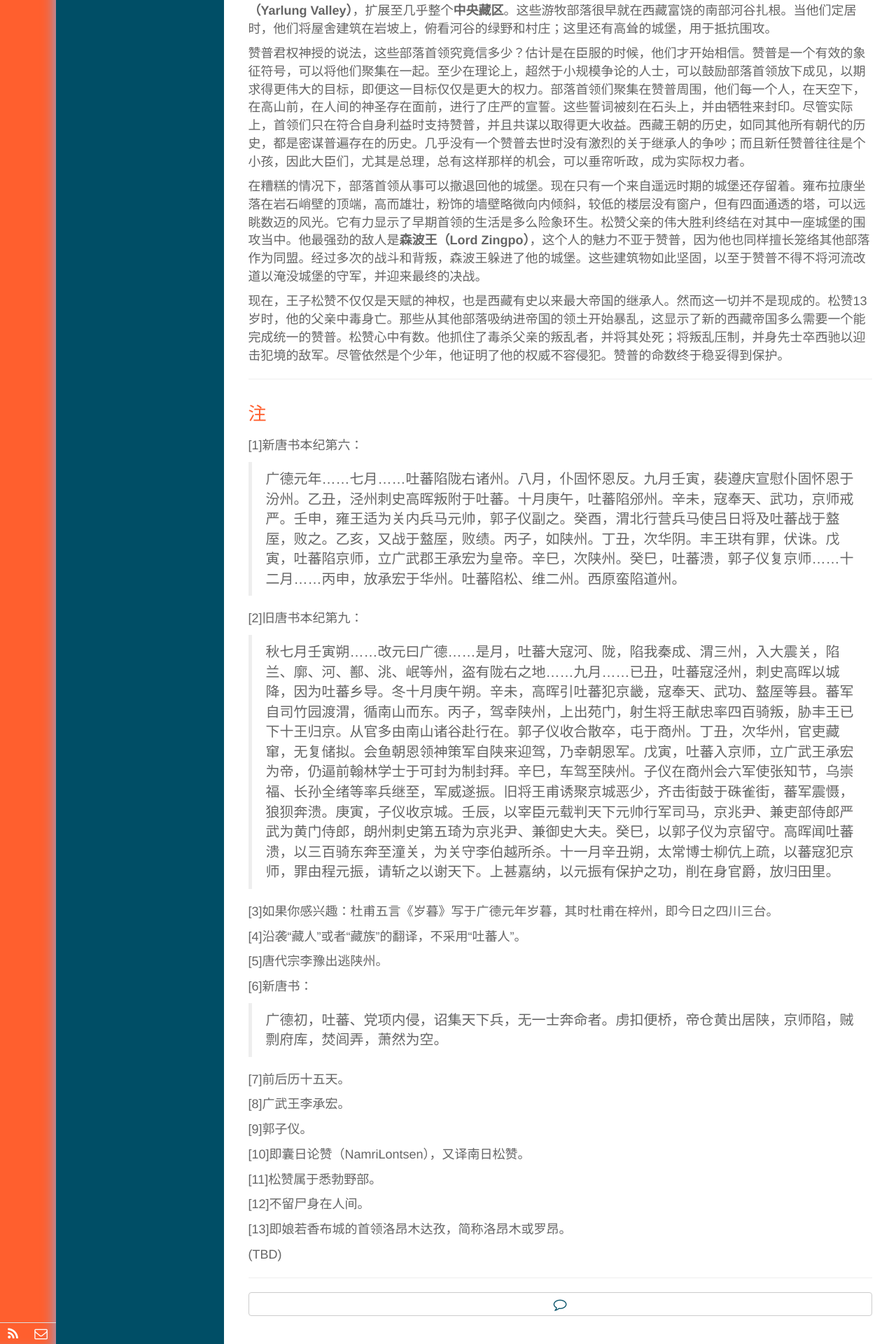
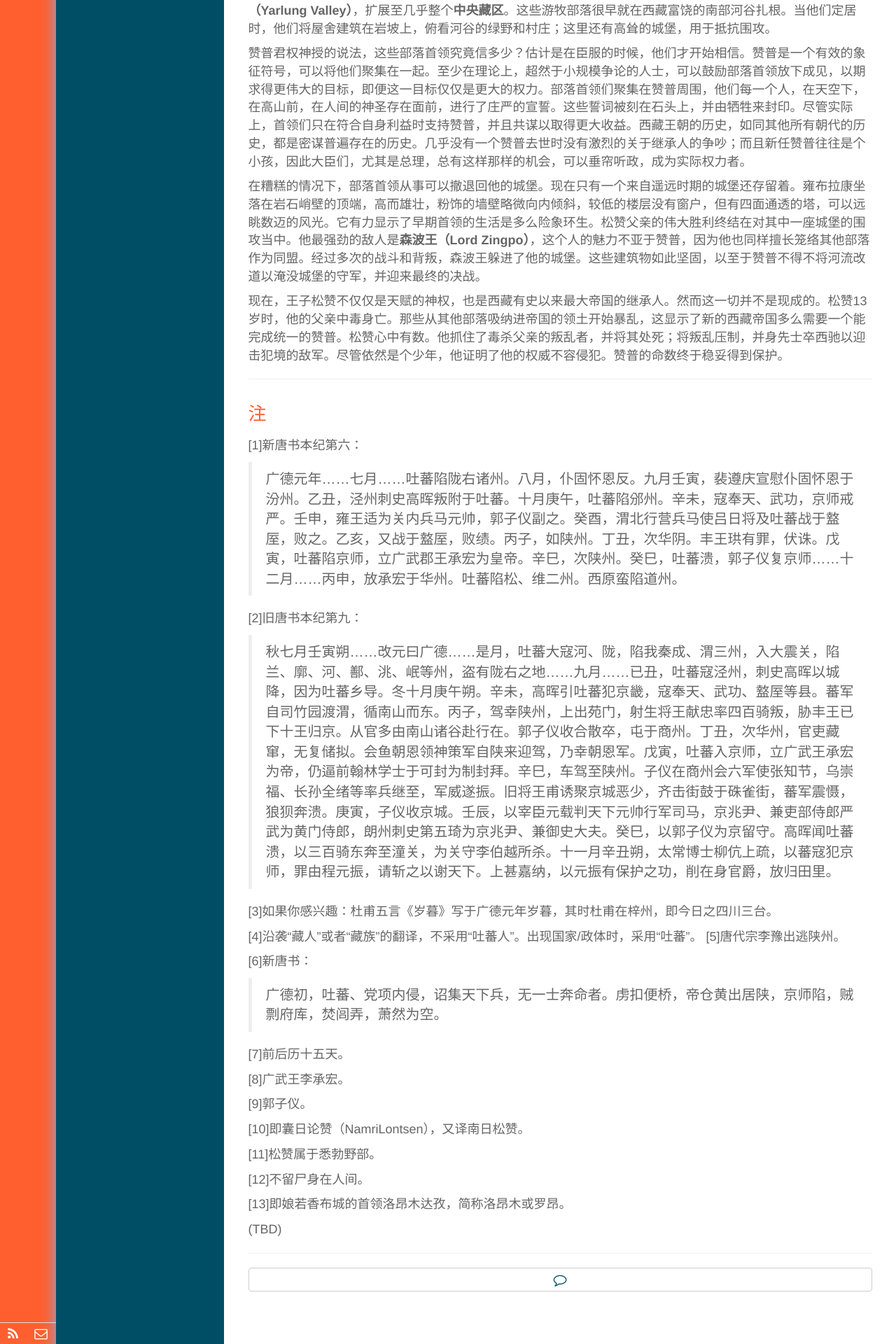
Before and after one commit to mathesse/mathesse.github.io, a Jekyll site: the page built from _posts/books/2017-01-01-notes-tibet-a-history-1.md, in a window 1280 px wide. Shown: the part 1750-3670 px from the top of the page at 70% size. Built offline with Jekyll 4.4.1, drawn with Linux system fonts in a browser that asks for light colours.

Commit message:
Update 2017-01-01-notes-tibet-a-history-1.md

```diff
--- a/_posts/books/2017-01-01-notes-tibet-a-history-1.md
+++ b/_posts/books/2017-01-01-notes-tibet-a-history-1.md
@@ -65,8 +65,7 @@ description:
 
 [3]如果你感兴趣：杜甫五言《岁暮》写于广德元年岁暮，其时杜甫在梓州，即今日之四川三台。
 
-[4]沿袭“藏人”或者“藏族”的翻译，不采用“吐蕃人”。
-
+[4]沿袭“藏人”或者“藏族”的翻译，不采用“吐蕃人”。出现国家/政体时，采用“吐蕃”。
 [5]唐代宗李豫出逃陕州。
 
 [6]新唐书：
```
